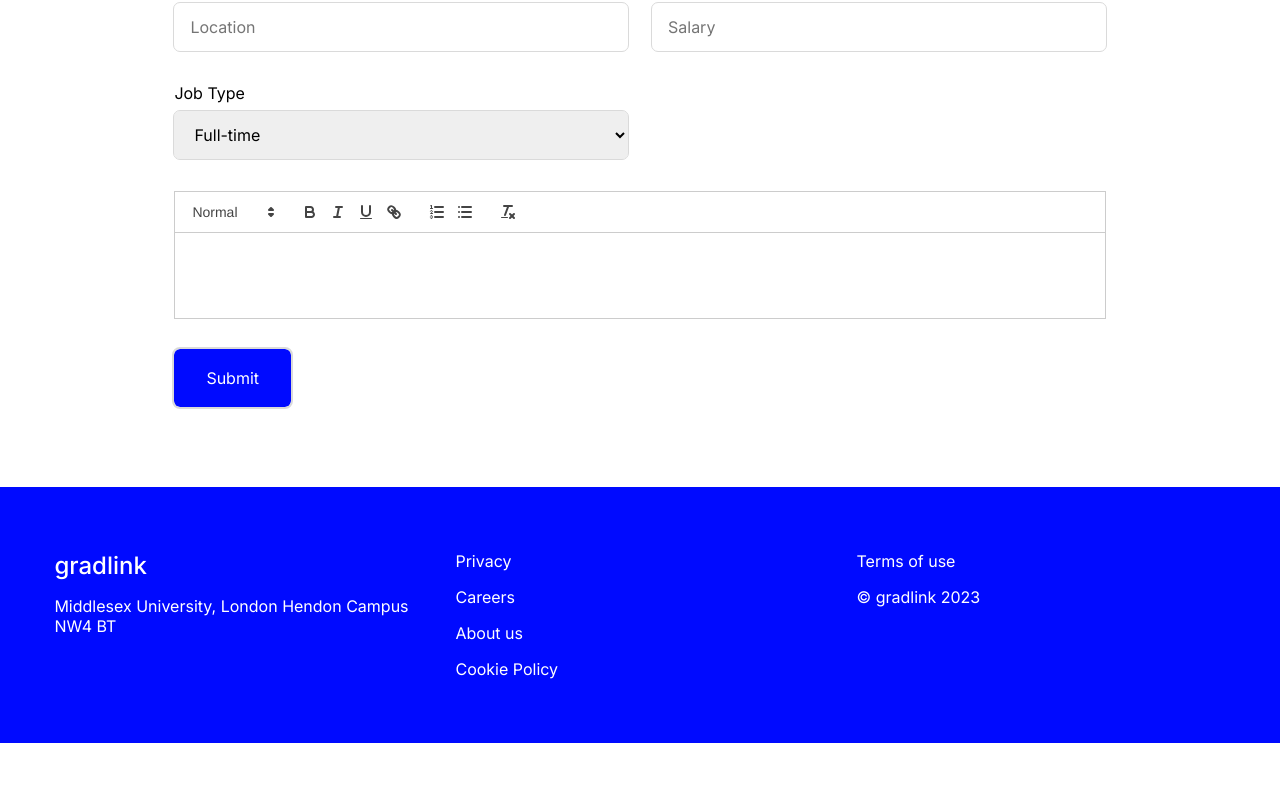
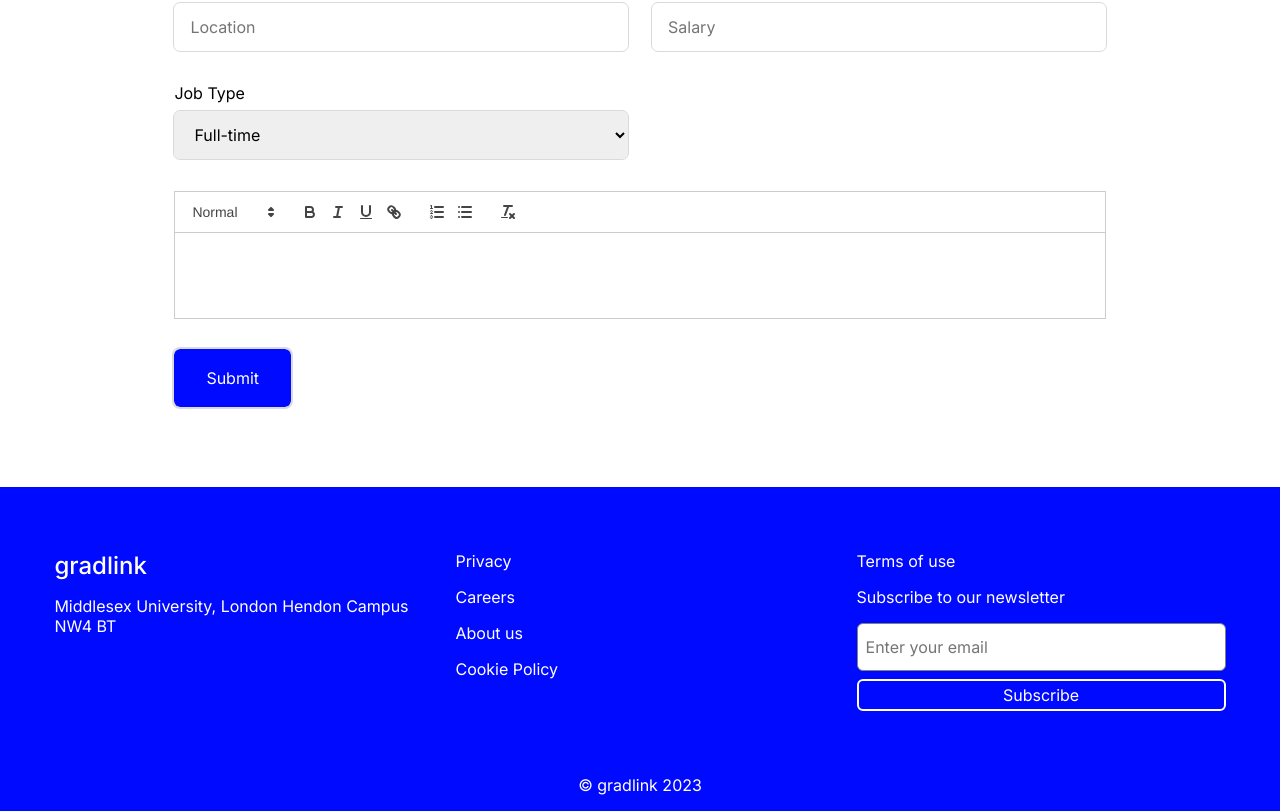
Before and after one commit to Obizim/portal, a Next.js app: page /post-jobs in a window 1280 px wide. Shown: the part 362-1173 px from the top of the page. Before the commit the page ends 1105 px from the top, so only its background shows below. Built offline with nearby package versions, Linux system fonts and the light colour scheme.

Commit message:
newsletter form

```diff
--- a/src/components/footer/footer.module.css
+++ b/src/components/footer/footer.module.css
@@ -20,3 +20,30 @@
     margin: 1rem 0;
     cursor: pointer;
 }
+
+.newsletter {
+    display: grid;
+    grid-template-rows: .5fr;
+    gap: .5rem;
+    margin-top: 1rem;
+}
+
+.newsletter input {
+    height: 3rem;
+    border: 1.5px solid gray;
+    padding: .5rem;
+    border-radius: var(--border-radius);
+}
+
+.newsletter button {
+    background-color: #000AFF;
+    color: #fff;
+    border: 2px solid #fff;
+    border-radius: var(--border-radius);
+    height: 2rem;
+}
+
+.copyright {
+    text-align: center;
+    padding-bottom: 1rem;
+}
--- a/src/components/footer/index.js
+++ b/src/components/footer/index.js
@@ -18,9 +18,16 @@ export const Footer = () => {
 
         <ul>
           <li>Terms of use</li>
-          <li>&copy; gradlink 2023</li>
+          <li>
+            <label htmlFor="newsletter">Subscribe to our newsletter</label>
+            <div className={Styles.newsletter}>
+            <input type="email" name="newsletter" id="newsletter" placeholder='Enter your email' />
+            <button>Subscribe</button>
+            </div>
+          </li>
         </ul>
       </div>
+      <p className={Styles.copyright}>&copy; gradlink 2023</p>
     </footer>
   );
 };
--- a/src/components/forms/Form.module.css
+++ b/src/components/forms/Form.module.css
@@ -1,15 +1,13 @@
 .form {
   display: flex;
-    align-items: center;
-    justify-content: flex-start;
-    flex-wrap: wrap;
+  flex-direction: column;
 }
 .form input {
   outline: 2px solid rgb(218, 218, 218);
   height: 4rem;
   flex-basis: 25%;
   width: 100%;
-     padding: .3rem;
+  padding: 1.1rem;
   border: transparent;
   border-radius: var(--border-radius);
 }
@@ -26,6 +24,19 @@
   cursor: pointer;
 }
 
+@media (min-width: 680px) {
+  .form {
+    align-items: center;
+    flex-direction: row;
+    justify-content: flex-start;
+    flex-wrap: wrap;
+  }
+
+  .form input {
+    padding: 0.3rem;
+  }
+}
+
 .formSubmit {
   margin: 1rem 0;
   outline: 2px solid rgb(218, 218, 218);
@@ -37,7 +48,6 @@
   cursor: pointer;
 }
 
-
 .authSelect {
   display: flex;
   flex-direction: column;
@@ -47,7 +57,7 @@
 .authSelect select {
   height: 3rem;
   padding-left: 1rem;
-    margin: .5rem 0;
+  margin: 0.5rem 0;
   border-radius: var(--border-radius);
   border: transparent;
   outline: 1px solid rgb(218, 218, 218);
@@ -62,7 +72,7 @@
 .inputForm input {
   height: 3rem;
   padding-left: 1rem;
-    margin: .5rem 0;
+  margin: 0.5rem 0;
   border-radius: var(--border-radius);
   border: transparent;
   outline: 1px solid rgb(218, 218, 218);
--- a/src/pages/auth/auth.module.css
+++ b/src/pages/auth/auth.module.css
@@ -19,3 +19,7 @@
 .notYet > a{
     color: #000AFF
 }
+
+.load_flex {
+    display: flex;
+  }
--- a/src/pages/post-jobs/postJobs.module.css
+++ b/src/pages/post-jobs/postJobs.module.css
@@ -31,5 +31,4 @@
 
 .load_flex {
   display: flex;
-
 }
--- a/src/styles/Home.module.css
+++ b/src/styles/Home.module.css
@@ -302,11 +302,16 @@
 }
 
 .jobs {
-  width: 1000px;
+  max-width: 1000px;
   display: grid;
-  grid-template-columns: .5fr 1fr;
   gap: 4rem;
   margin: 5rem 0;
+}
+
+@media (min-width: 680px) {
+  .jobs {
+    grid-template-columns: .5fr 1fr;
+  }
 }
 
 .sidebar {
```
Also changed, not shown: src/components/cards/jbcards.js (+2 -5 lines), src/components/cards/jbcards.module.css (+3 -8 lines), src/pages/auth/index.js (+27 -17 lines), src/pages/job-boards/Jobs.module.css (+7 -2 lines). Lines whose indentation alone changed are shown as unchanged.
